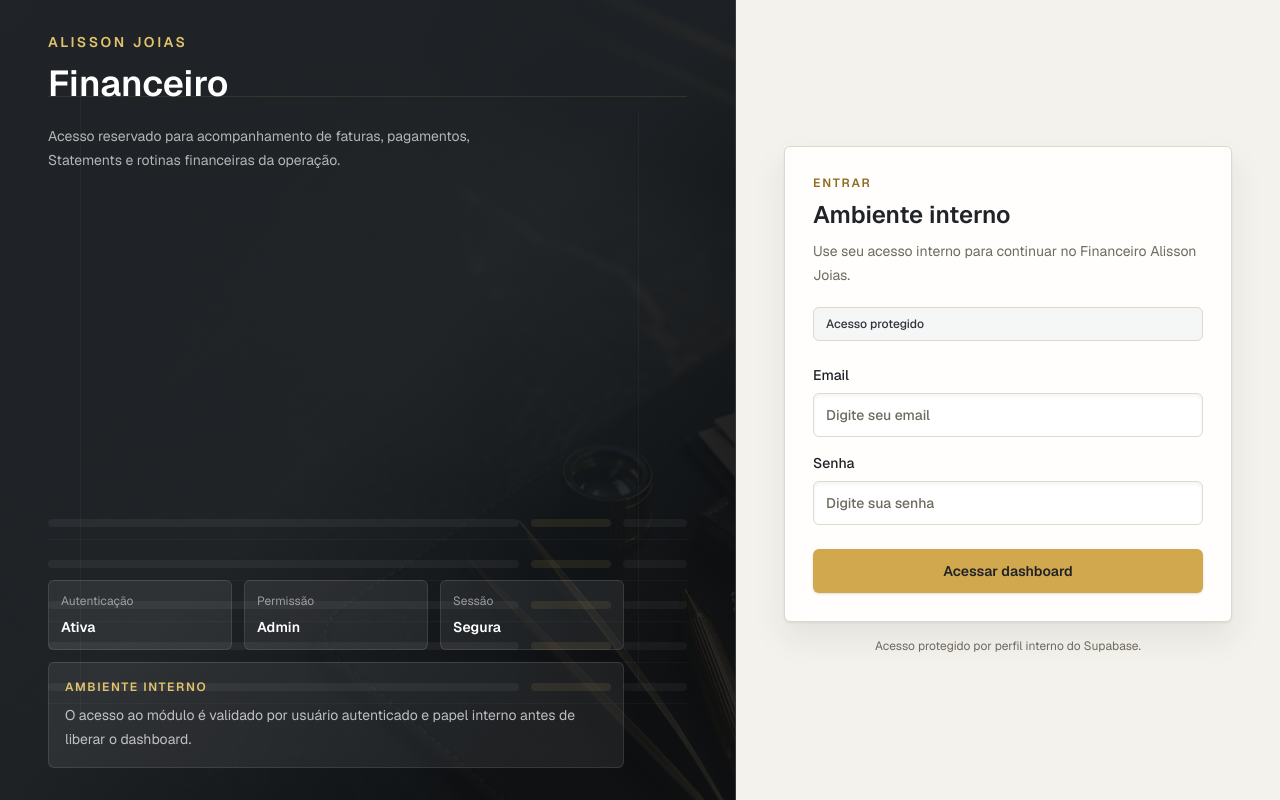
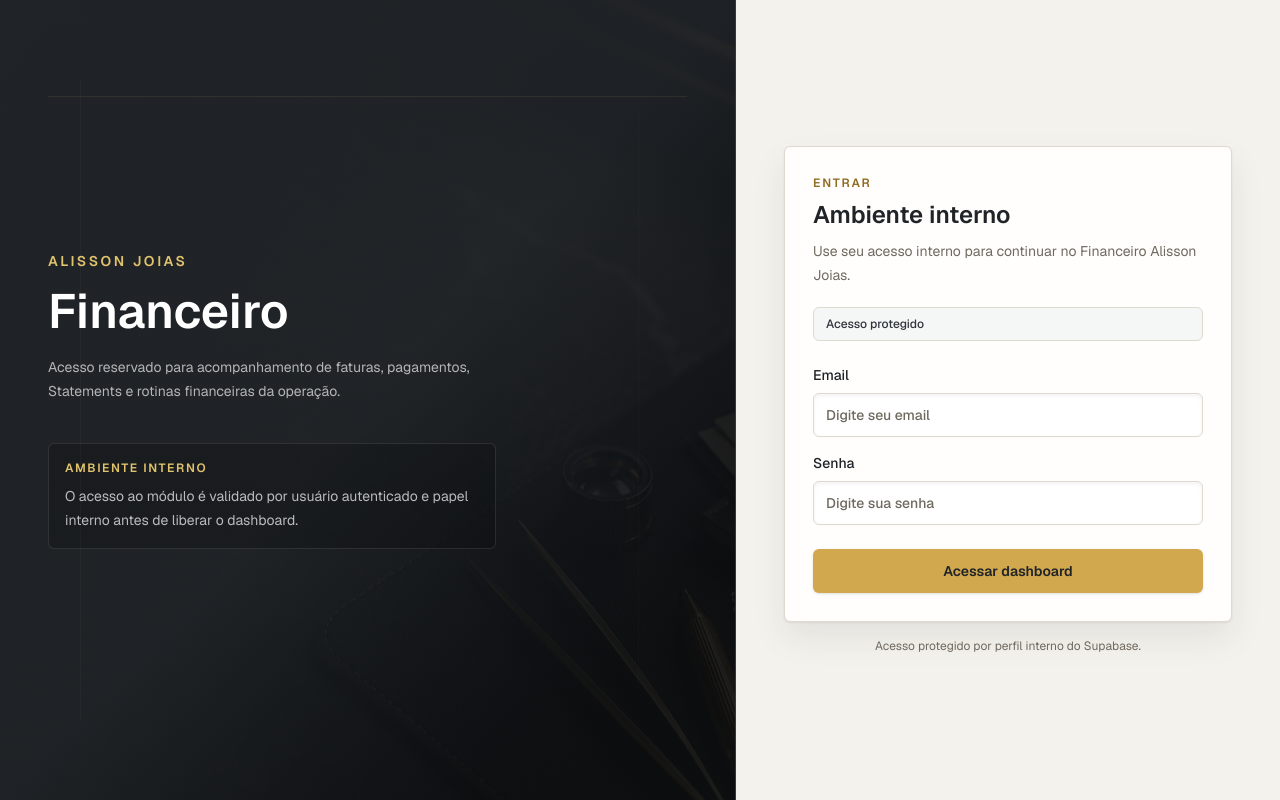
Before and after one commit to RanieeelB/alisson-joias-erp, a Next.js app: page /login in a window 1280 px wide. Built offline with nearby package versions, Linux system fonts and the light colour scheme; no server answers.

Commit message:
fix: simplify login hero layout

```diff
--- a/src/app/login/page.tsx
+++ b/src/app/login/page.tsx
@@ -39,59 +39,40 @@ export default async function LoginPage({ searchParams }: LoginPageProps) {
   return (
     <main className="min-h-screen overflow-hidden bg-[var(--color-graphite-950)] text-white">
       <div className="grid min-h-screen lg:grid-cols-[minmax(0,0.92fr)_minmax(28rem,0.68fr)]">
-        <section className="relative hidden overflow-hidden border-r border-white/10 bg-[var(--color-graphite-900)] px-8 py-8 lg:flex lg:flex-col lg:justify-between xl:px-12">
+        <section className="relative hidden min-h-screen overflow-hidden border-r border-white/10 bg-[var(--color-graphite-900)] px-8 py-10 lg:flex lg:items-center xl:px-12">
           <Image
             alt=""
             aria-hidden="true"
-            className="object-cover opacity-52"
+            className="object-cover opacity-58"
             fill
             priority
             sizes="(min-width: 1024px) 58vw, 0px"
             src="/images/login-hero.png"
           />
-          <div className="absolute inset-0 bg-[var(--color-graphite-950)]/62" />
-          <div className="absolute inset-0 bg-gradient-to-br from-[var(--color-graphite-950)]/92 via-[var(--color-graphite-900)]/66 to-black/46" />
+          <div className="absolute inset-0 bg-[var(--color-graphite-950)]/70" />
+          <div className="absolute inset-0 bg-gradient-to-br from-[var(--color-graphite-950)]/96 via-[var(--color-graphite-900)]/70 to-black/54" />
           <div
             aria-hidden="true"
-            className="pointer-events-none absolute inset-0 opacity-42"
+            className="pointer-events-none absolute inset-0 opacity-32"
           >
             <div className="absolute inset-x-12 top-24 h-px bg-[var(--color-gold-300)]/28" />
             <div className="absolute inset-y-20 left-20 w-px bg-white/8" />
-            <div className="absolute inset-y-28 right-24 w-px bg-white/8" />
-            <div className="absolute bottom-24 left-12 right-12 grid gap-2">
-              {[1, 2, 3, 4, 5].map((item) => (
-                <div
-                  key={item}
-                  className="grid grid-cols-[1fr_5rem_4rem] gap-3 border-b border-white/8 py-3"
-                >
-                  <div className="h-2 rounded bg-white/12" />
-                  <div className="h-2 rounded bg-[var(--color-gold-300)]/22" />
-                  <div className="h-2 rounded bg-white/10" />
-                </div>
-              ))}
-            </div>
+            <div className="absolute inset-y-28 right-24 w-px bg-white/6" />
           </div>
 
-          <div className="relative">
+          <div className="relative max-w-xl">
             <p className="text-sm font-semibold uppercase tracking-[0.18em] text-[var(--color-gold-300)]">
               Alisson Joias
             </p>
-            <h1 className="mt-3 max-w-xl text-4xl font-semibold tracking-normal text-white">
+            <h1 className="mt-4 text-5xl font-semibold tracking-normal text-white">
               Financeiro
             </h1>
             <p className="mt-5 max-w-md text-sm leading-6 text-white/66">
               Acesso reservado para acompanhamento de faturas, pagamentos,
               Statements e rotinas financeiras da operação.
             </p>
-          </div>
 
-          <div className="relative grid max-w-xl gap-3">
-            <div className="grid grid-cols-3 gap-3">
-              <AccessMetric label="Autenticação" value="Ativa" />
-              <AccessMetric label="Permissão" value="Admin" />
-              <AccessMetric label="Sessão" value="Segura" />
-            </div>
-            <div className="rounded-md border border-white/10 bg-white/7 p-4">
+            <div className="mt-10 max-w-md rounded-md border border-white/10 bg-black/18 p-4">
               <p className="text-xs font-semibold uppercase tracking-[0.14em] text-[var(--color-gold-300)]">
                 Ambiente interno
               </p>
@@ -179,12 +160,3 @@ export default async function LoginPage({ searchParams }: LoginPageProps) {
     </main>
   );
 }
-
-function AccessMetric({ label, value }: { label: string; value: string }) {
-  return (
-    <div className="rounded-md border border-white/10 bg-white/7 p-3">
-      <p className="text-xs text-white/52">{label}</p>
-      <p className="mt-2 text-sm font-semibold text-white">{value}</p>
-    </div>
-  );
-}
```
Also changed, not shown: 2 other files (tests, documents, lock files or other folders).
